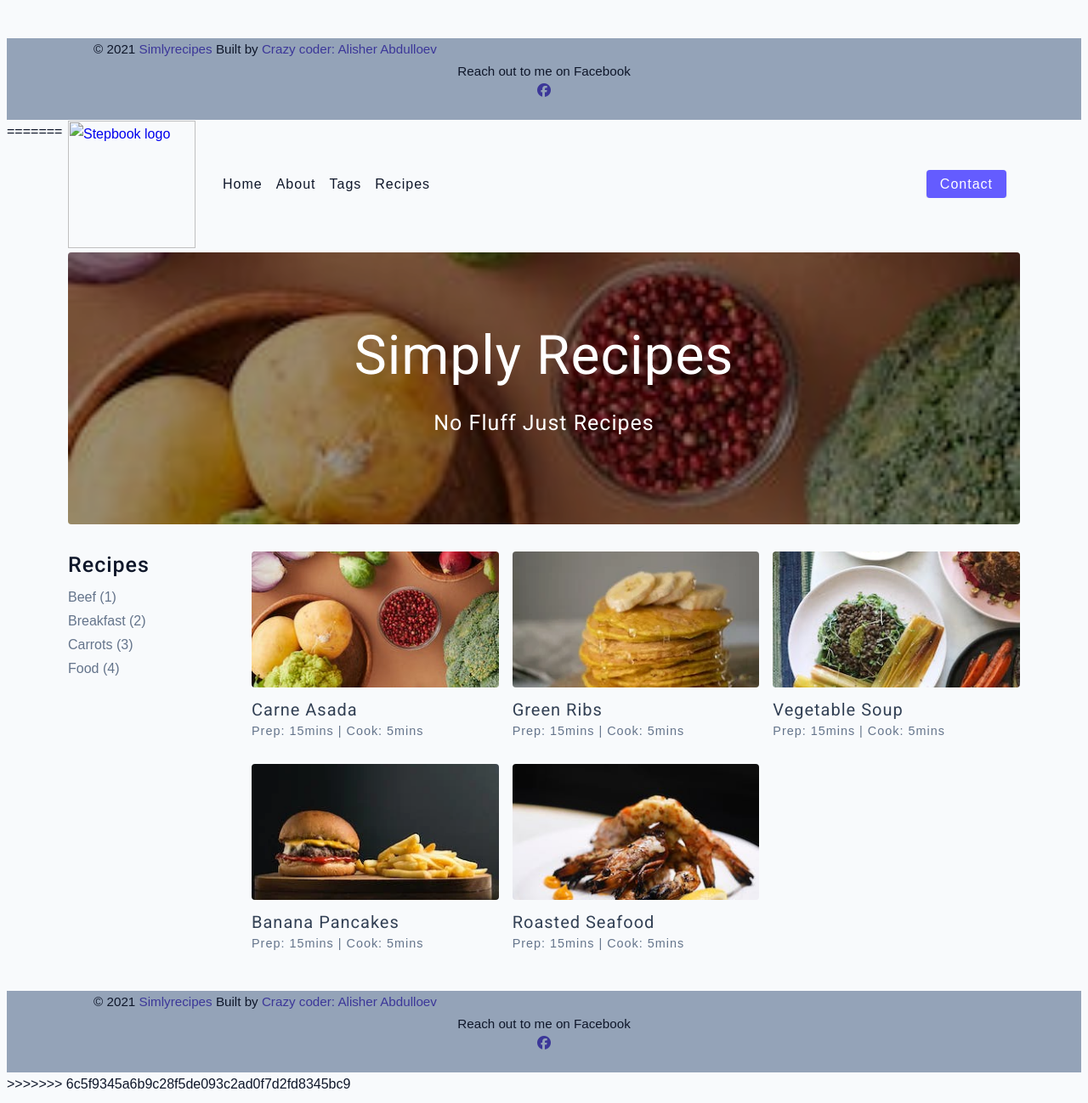
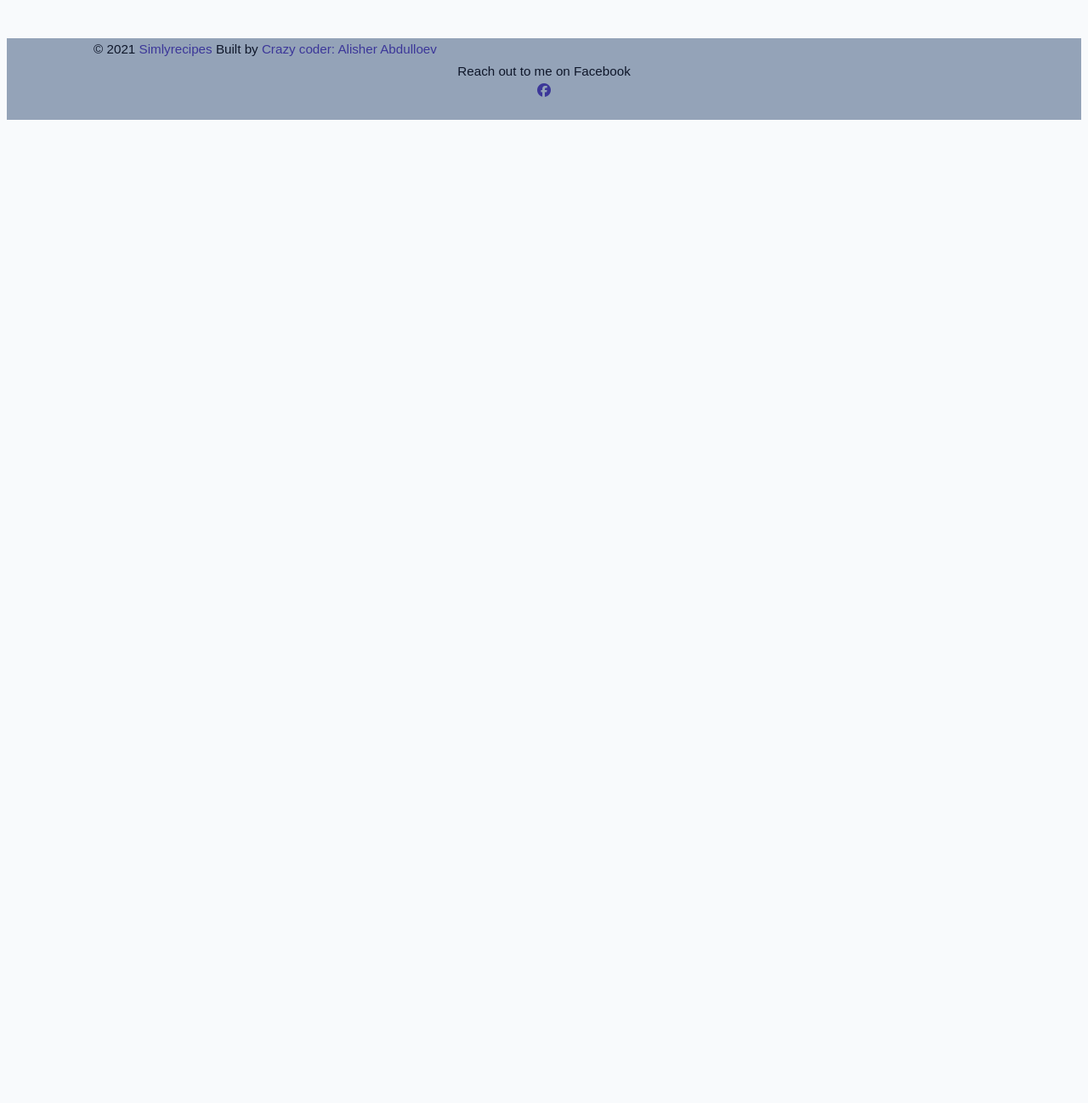
Before and after one commit to alisherfez32/recipe-site_by-alisher-abdulloev, a plain HTML site: page index.html in a window 1280 px wide. Shown: the part 960-2258 px from the top of the page at 85% size. After the commit the page ends 1109 px from the top, so only its background shows below. Drawn offline with Linux system fonts and the light colour scheme; files whose address does not match are found by name.

Commit message:
Update index.html

```diff
--- a/index.html
+++ b/index.html
@@ -128,136 +128,4 @@
 
     <script src="./index.js"></script>
 </body>
-=======
-<html lang="en">
-<head>
-    <meta charset="UTF-8">
-    <meta http-equiv="X-UA-Compatible" content="IE=edge">
-    <meta name="viewport" content="width=device-width, initial-scale=1.0">
-    <title>Recipes site by Alisher Abdulloev</title>
-    <script src="https://kit.fontawesome.com/6609d4998f.js" crossorigin="anonymous"></script>
-
-    <link rel="stylesheet" href="./CSS/main.css">
-</head>
-<body>
-
-    <!-- nav -->
-    <nav class="navbar">
-        <div class="nav-center">
-            <!-- header -->
-            <div class="nav-header">
-                <a href="index.html" class="nav-logo">
-                    <img style="max-width: 150px;" src="../Portfolio-scrimba/portfolio-alisher.a/Images/Stepbook Old Navy .PNG" alt="Stepbook logo">
-                </a>
-                <button type="button" class="btn nav-btn">
-                    <i class="fa-solid fa-bars"></i>                </button>
-            </div>
-            <div class="nav-links">
-                <a href="./HTML/index.html" class="nav-link">Home</a>
-                <a href="./HTML/about.html" class="nav-link">about</a>
-                <a href="./HTML/tags.html" class="nav-link">tags</a>
-                <a href="./HTML/recipes.html" class="nav-link">recipes</a>
-                <div class="nav-link contact-link">
-                    <a href="./HTML/contact.html" class="btn">contact</a>
-                </div>
-            </div>
-        </div>
-    </nav>
-    <!-- End of nav -->
-
-    <!-- main -->
-    <main class="page">
-
-    <!-- header -->
-    <header class="hero">
-        <div class="hero-container">
-            <hero class="hero-text">
-                <h1>Simply recipes</h1>
-                <h4>no fluff just recipes</h4>
-            </hero>
-        </div>
-    </header>
-    <!-- end of header -->
-
- <!-- recipes container -->
- <section class="recipes-container">
-    <!-- tags container -->
-    <div class="tags-container">
-        <h4>Recipes</h4>
-        <div class="tags-list">
-            <a href="tag-template.html">Beef (1)</a>
-            <a href="tag-template.html">Breakfast (2)</a>
-            <a href="tag-template.html">Carrots (3)</a>
-            <a href="tag-template.html">Food (4)</a>
-        </div>
-    </div>
-    <!-- end of tags container -->
-
-    <!-- recipes list -->
-    <div class="recipes-list">
-        <!-- single recipe -->
-        <a href="single-recipe.html" class="recipe">
-            <img src="./Images/pexels-photo-5966431.jpeg" alt="food"
-            class="img recipe-img">
-            <h5>carne asada</h5>
-            <p>Prep: 15mins | Cook: 5mins</p>
-
-            <!-- single recipe -->
-        <a href="single-recipe.html" class="recipe">
-            <img src="./Images/3.webp" alt="food"
-            class="img recipe-img">
-            <h5>Green Ribs</h5>
-            <p>Prep: 15mins | Cook: 5mins</p>
-
-            <!-- single recipe -->
-        <a href="single-recipe.html" class="recipe">
-            <img src="./Images/4.jpeg" alt="food"
-            class="img recipe-img">
-            <h5>Vegetable Soup</h5>
-            <p>Prep: 15mins | Cook: 5mins</p>
-
-            <!-- single recipe -->
-        <a href="single-recipe.html" class="recipe">
-            <img src="./Images/5.webp" alt="food"
-            class="img recipe-img">
-            <h5>Banana Pancakes</h5>
-            <p>Prep: 15mins | Cook: 5mins</p>
-
-            <!-- single recipe -->
-        <a href="single-recipe.html" class="recipe">
-            <img src="./Images/6.jpeg" alt="food"
-            class="img recipe-img">
-            <h5>Roasted seafood</h5>
-            <p>Prep: 15mins | Cook: 5mins</p>
-        </a>
-        <!-- end of single recipe -->
-    </div>
-    <!-- end of recipes list -->
-</section>
-    <!-- recipes container -->
-
-    </main>
-    <!-- end of main -->
-
-    <!-- footer -->
-    <footer class="page-footer">
-        <p>&copy; <span id="date">2021</span>
-        <span class="footer-logo">
-             Simlyrecipes
-        </span>
-        Built by <a href="google.com">Crazy coder: Alisher Abdulloev</a>
-    </p>
-    <div class="social-media">
-        <p>Reach out to me on Facebook</p>
-        <a href="https://www.facebook.com/profile.php?id=100016277647036" target="_blank">
-            <i class="fa-brands fa-facebook"></i>
-        </a>
-    </div>
-
-    </footer>
-    <!-- end of footer -->
-
-    <script src="./index.js"></script>
-</body>
->>>>>>> 6c5f9345a6b9c28f5de093c2ad0f7d2fd8345bc9
 </html>
```
